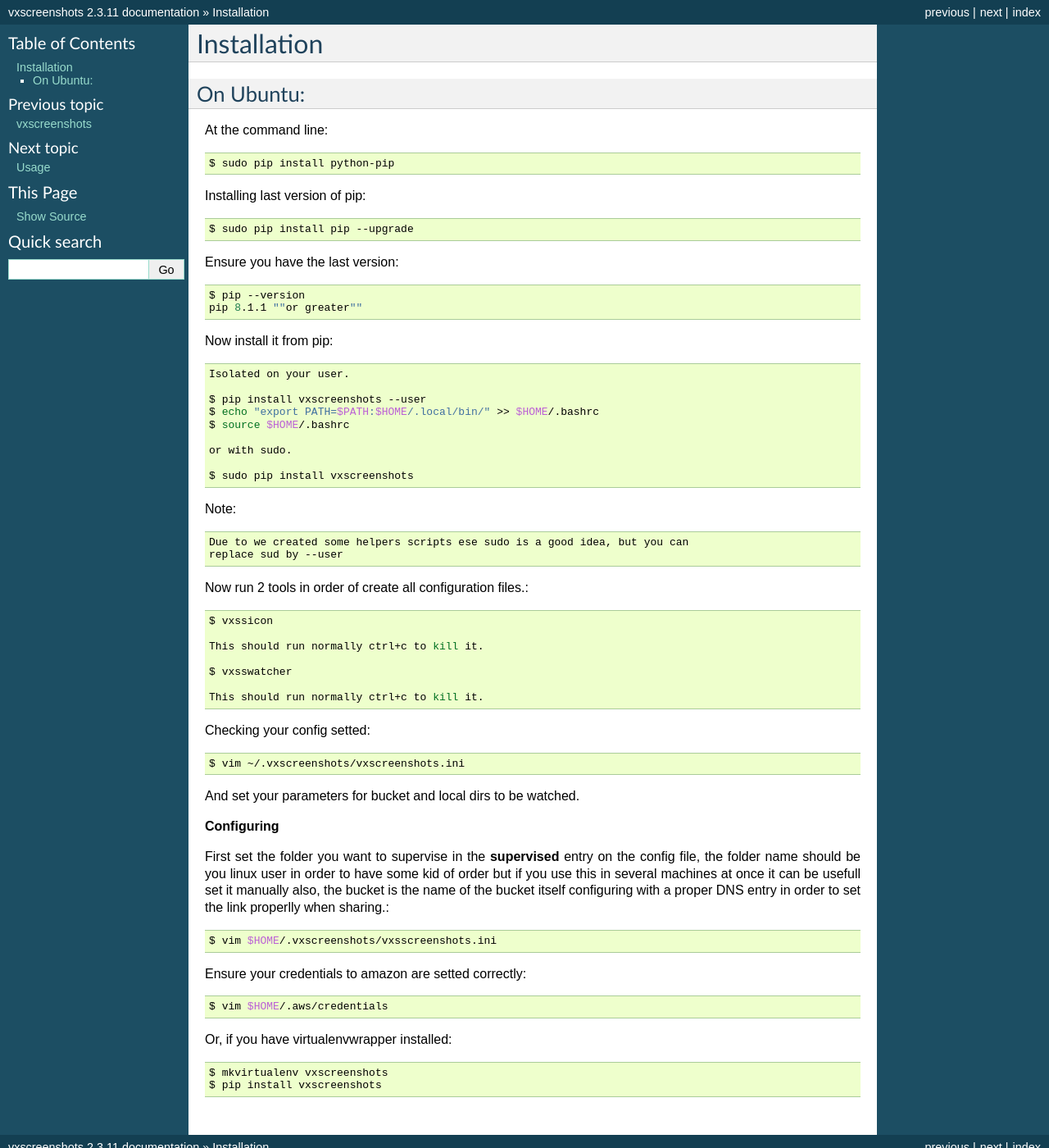
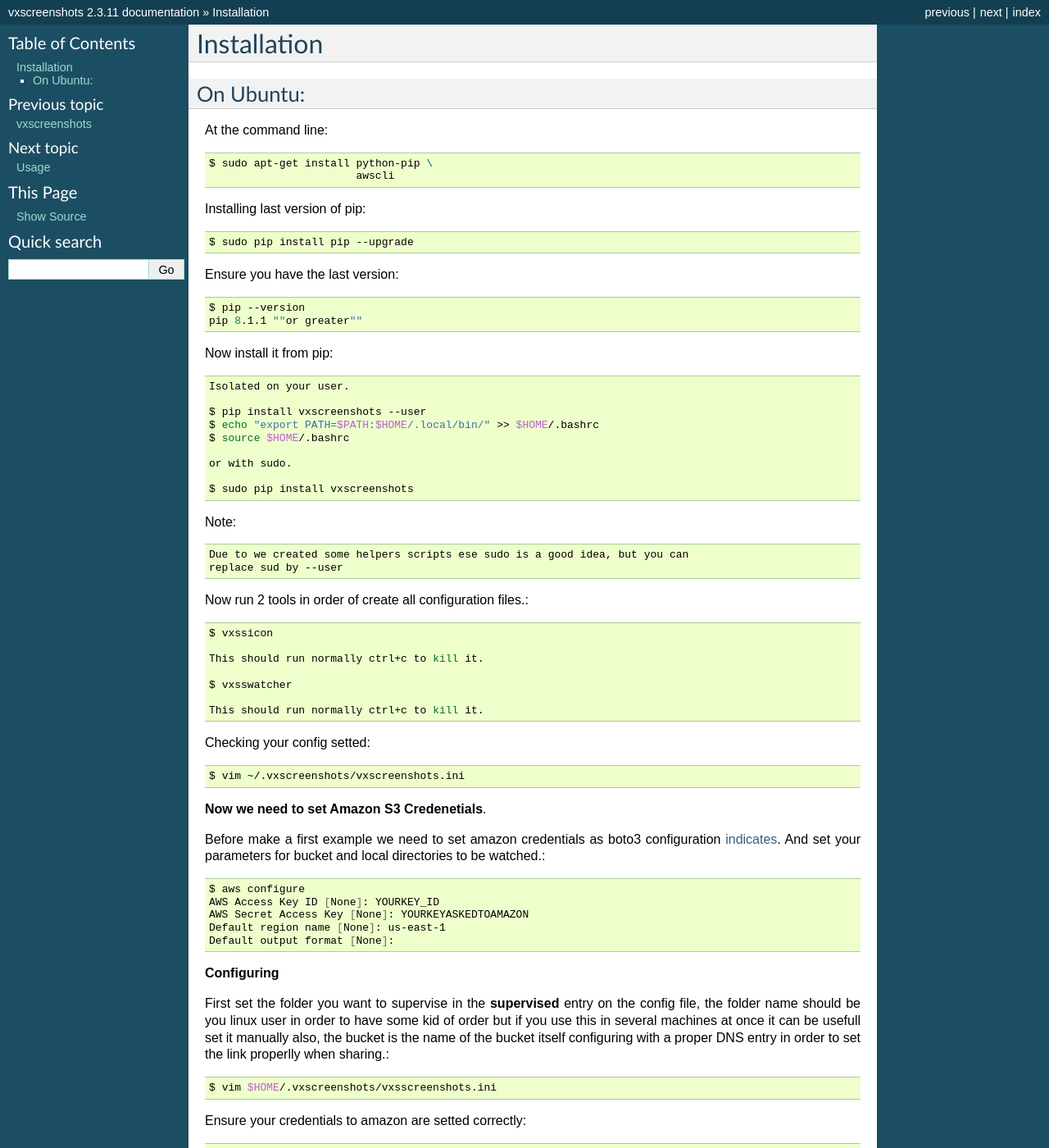
Before and after one commit to Vauxoo/vxscreenshots, a Sphinx documentation site: the page built from docs/installation.rst, in a window 1280 px wide and 1400 px high. Shown: the whole window at 82% size. Built offline with Sphinx 7.4.7, drawn with Linux system fonts in a browser that asks for light colours.

Commit message:
Finish help with amazon.

```diff
--- a/docs/installation.rst
+++ b/docs/installation.rst
@@ -10,7 +10,8 @@
 
 At the command line::
 
-    $ sudo pip install python-pip
+    $ sudo apt-get install python-pip \
+                           awscli
 
 Installing last version of pip::
 
@@ -53,7 +54,17 @@
 
     $ vim ~/.vxscreenshots/vxscreenshots.ini
 
-And set your parameters for bucket and local dirs to be watched.
+**Now we need to set Amazon S3 Credenetials**.
+
+Before make a first example we need to set amazon credentials as boto3
+configuration `indicates`_. And set your parameters for bucket and local
+directories to be watched.::
+
+    $ aws configure
+    AWS Access Key ID [None]: YOURKEY_ID
+    AWS Secret Access Key [None]: YOURKEYASKEDTOAMAZON
+    Default region name [None]: us-east-1
+    Default output format [None]:
 
 **Configuring**
 
@@ -73,3 +84,5 @@
 
     $ mkvirtualenv vxscreenshots
     $ pip install vxscreenshots
+
+.. _indicates: http://boto3.readthedocs.org/en/latest/guide/configuration.html#shared-credentials-file
```
